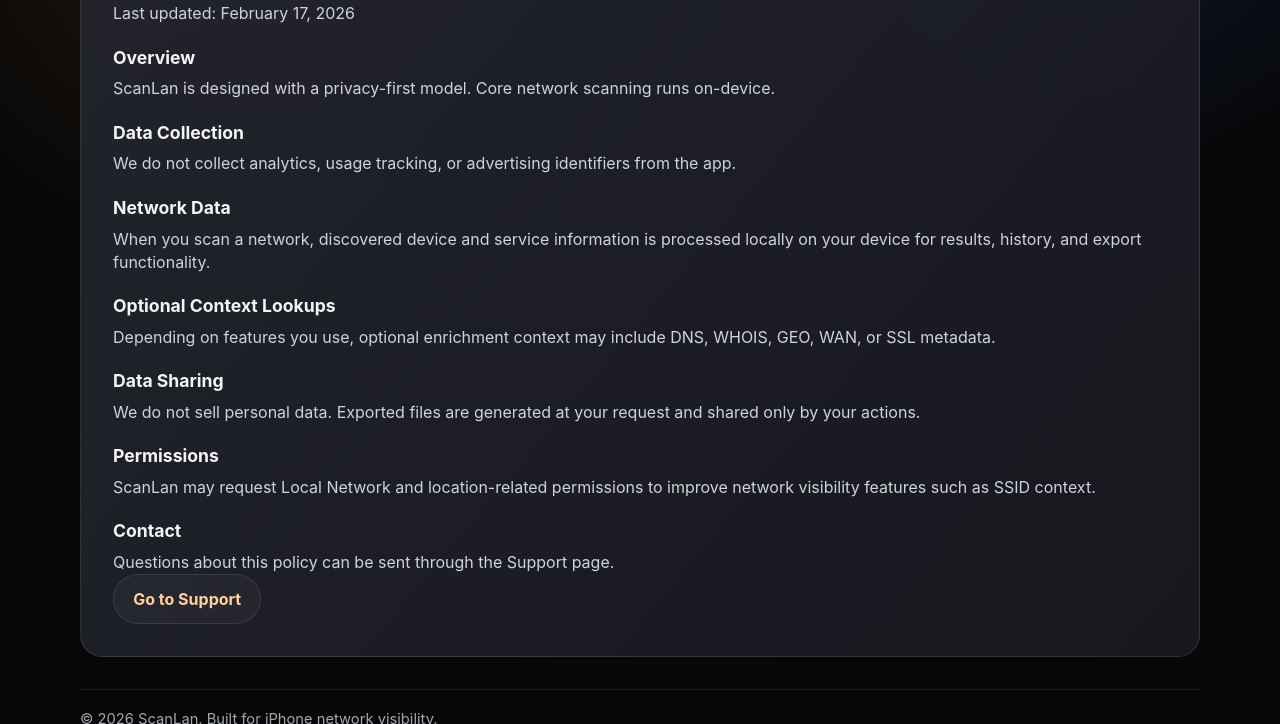
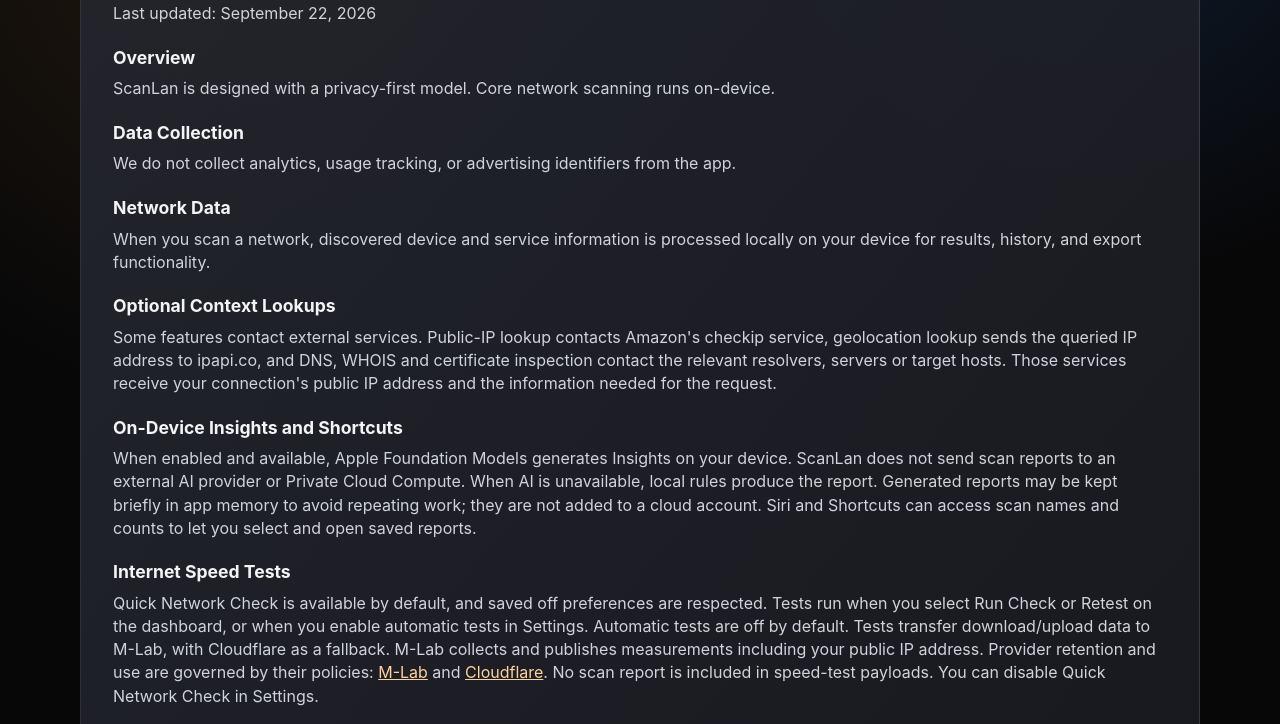
Before and after one commit to mC0wB0ys/scanlan-site, a plain HTML site: page privacy.html in a window 1280 px wide. Shown: the part 209-933 px from the top of the page. Drawn offline with Linux system fonts and the light colour scheme.

Commit message:
Disclose ScanLan on-device Insights and speed-test providers

```diff
--- a/privacy.html
+++ b/privacy.html
@@ -33,7 +33,7 @@
     <section class="legal-card">
       <p class="eyebrow">Privacy</p>
       <h1>Privacy Policy</h1>
-      <p class="legal-muted">Last updated: February 17, 2026</p>
+      <p class="legal-muted">Last updated: September 22, 2026</p>
 
       <h2>Overview</h2>
       <p>ScanLan is designed with a privacy-first model. Core network scanning runs on-device.</p>
@@ -45,7 +45,16 @@
       <p>When you scan a network, discovered device and service information is processed locally on your device for results, history, and export functionality.</p>
 
       <h2>Optional Context Lookups</h2>
-      <p>Depending on features you use, optional enrichment context may include DNS, WHOIS, GEO, WAN, or SSL metadata.</p>
+      <p>Some features contact external services. Public-IP lookup contacts Amazon's checkip service, geolocation lookup sends the queried IP address to ipapi.co, and DNS, WHOIS and certificate inspection contact the relevant resolvers, servers or target hosts. Those services receive your connection's public IP address and the information needed for the request.</p>
+
+      <h2>On-Device Insights and Shortcuts</h2>
+      <p>When enabled and available, Apple Foundation Models generates Insights on your device. ScanLan does not send scan reports to an external AI provider or Private Cloud Compute. When AI is unavailable, local rules produce the report. Generated reports may be kept briefly in app memory to avoid repeating work; they are not added to a cloud account. Siri and Shortcuts can access scan names and counts to let you select and open saved reports.</p>
+
+      <h2>Internet Speed Tests</h2>
+      <p>Quick Network Check is available by default, and saved off preferences are respected. Tests run when you select Run Check or Retest on the dashboard, or when you enable automatic tests in Settings. Automatic tests are off by default. Tests transfer download/upload data to M-Lab, with Cloudflare as a fallback. M-Lab collects and publishes measurements including your public IP address. Provider retention and use are governed by their policies: <a href="https://www.measurementlab.net/privacy/">M-Lab</a> and <a href="https://www.cloudflare.com/privacypolicy/">Cloudflare</a>. No scan report is included in speed-test payloads. You can disable Quick Network Check in Settings.</p>
+
+      <h2>Your Choices</h2>
+      <p>You can disable on-device AI or Quick Network Check in Settings. Delete saved scans in History to remove those records and clear the temporary Insights cache. Exported files remain wherever you chose to save or share them.</p>
 
       <h2>Data Sharing</h2>
       <p>We do not sell personal data. Exported files are generated at your request and shared only by your actions.</p>
```
